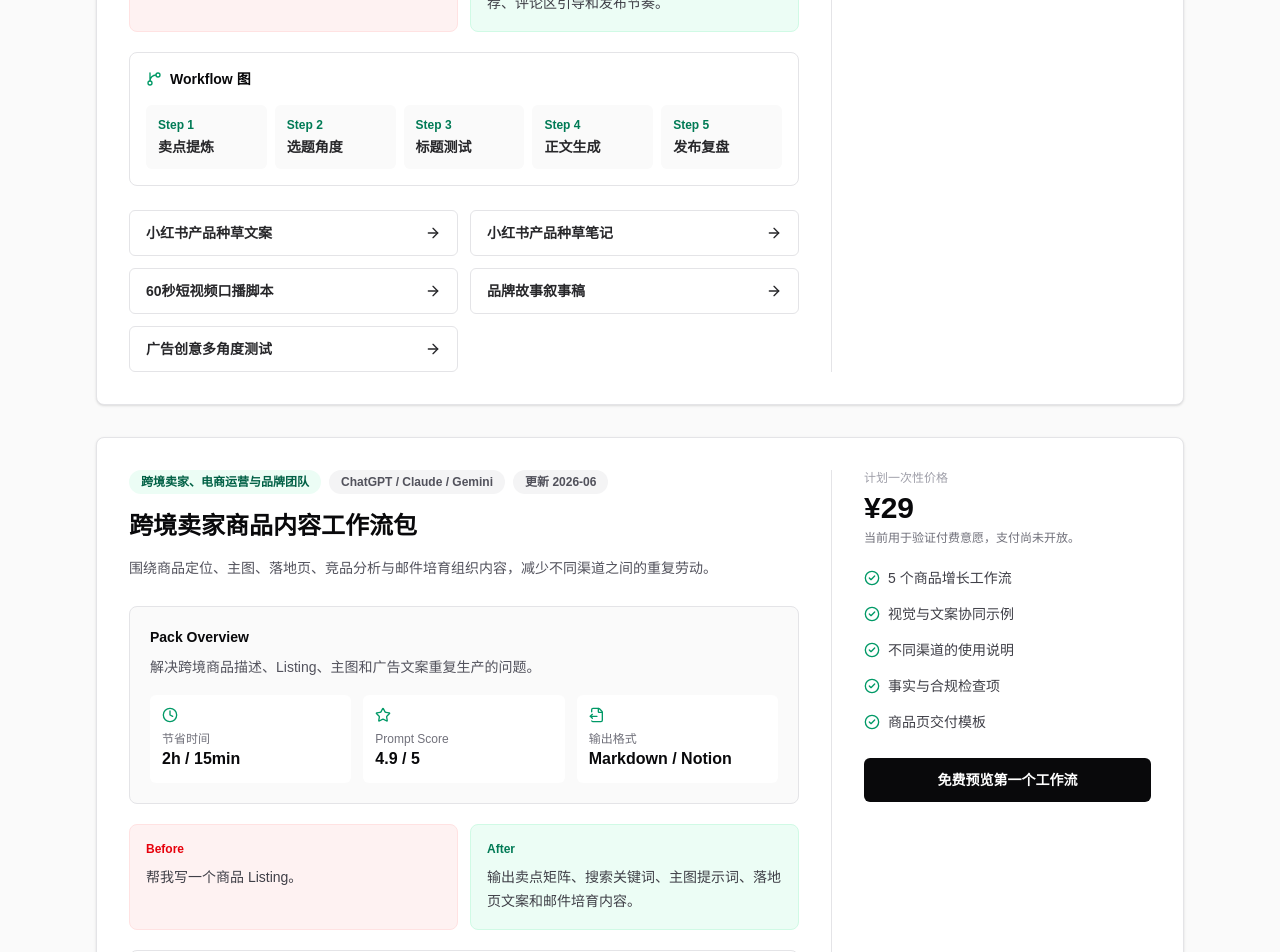
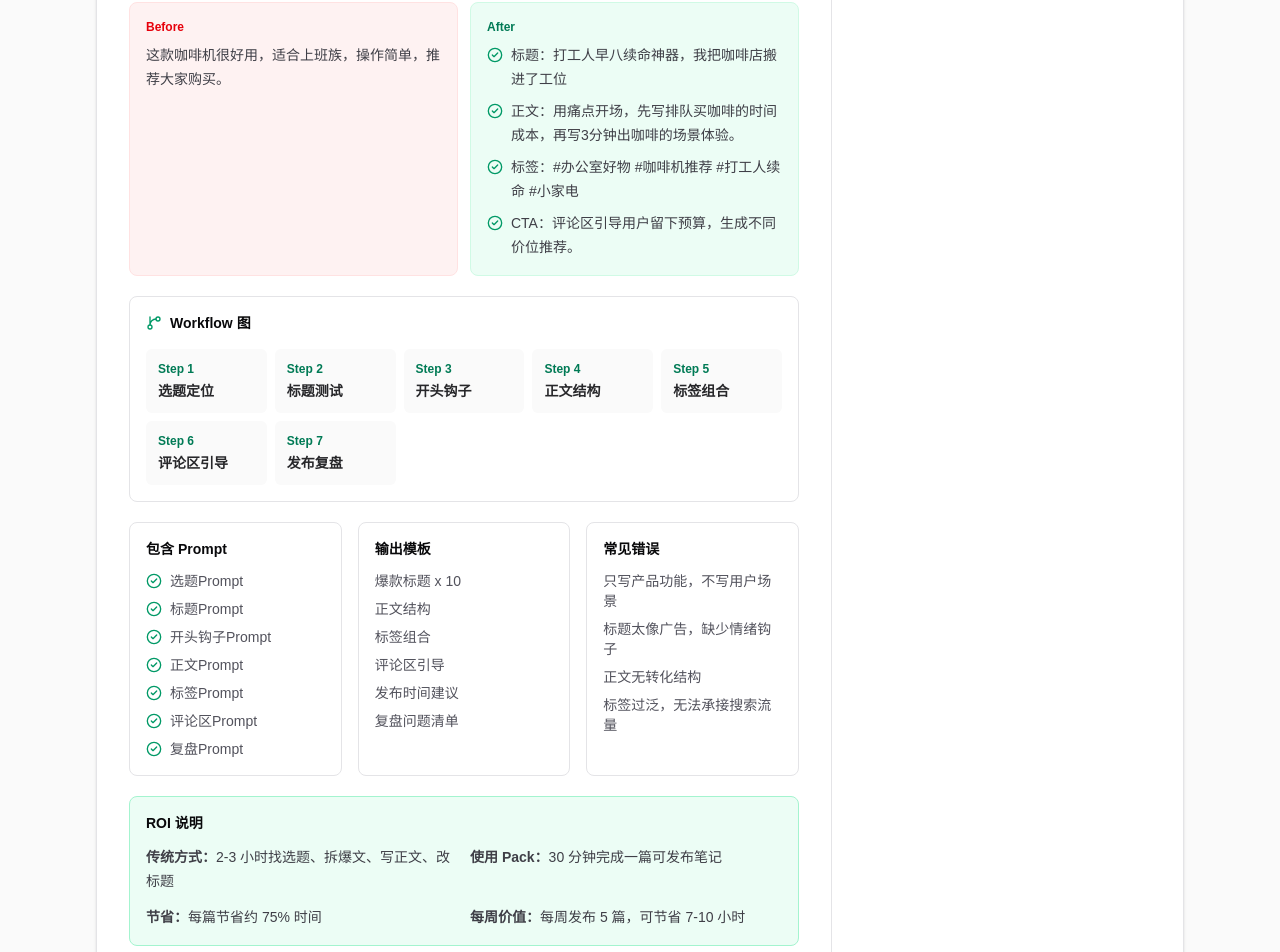
Before and after one commit to lyu20161226-beep/PromptHub, a Next.js app: page /packs in a window 1280 px wide. Shown: the part 1560-2512 px from the top of the page. Built offline with nearby package versions, Linux system fonts and the light colour scheme; no server answers.

Commit message:
deepen first three workflow packs

```diff
--- a/src/app/packs/page.tsx
+++ b/src/app/packs/page.tsx
@@ -2,6 +2,7 @@
 import Link from "next/link";
 import { ArrowRight, CheckCircle2, Clock, FileOutput, GitBranch, Star } from "lucide-react";
 import { workflowPacks } from "@/data/workflow-packs";
+import { packDeepDives } from "@/data/pack-deep-dives";
 import { getPromptById } from "@/lib/mock-prompts";
 
 export const metadata: Metadata = {
@@ -135,6 +136,7 @@
             {workflowPacks.map((pack) => {
               const prompts = pack.promptIds.map(getPromptById).filter(Boolean);
               const proof = packProof[pack.slug];
+              const deepDive = packDeepDives[pack.slug];
 
               return (
                 <article className="scroll-mt-24 rounded-lg border border-zinc-200 bg-white p-5 shadow-sm sm:p-8" id={pack.slug} key={pack.slug}>
@@ -152,11 +154,16 @@
                       <div className="mt-6 rounded-lg border border-zinc-200 bg-zinc-50 p-5">
                         <p className="text-sm font-bold text-zinc-950">Pack Overview</p>
                         <p className="mt-2 text-sm leading-6 text-zinc-600">{proof.problem}</p>
+                        {deepDive && (
+                          <p className="mt-3 rounded-md bg-white px-3 py-2 text-sm font-semibold text-emerald-800">
+                            目标：{deepDive.goal}
+                          </p>
+                        )}
                         <div className="mt-4 grid gap-3 sm:grid-cols-3">
                           <div className="rounded-md bg-white p-3">
                             <Clock className="h-4 w-4 text-emerald-600" aria-hidden="true" />
                             <p className="mt-2 text-xs text-zinc-500">节省时间</p>
-                            <p className="font-bold text-zinc-950">2h / 15min</p>
+                            <p className="font-bold text-zinc-950">{deepDive ? deepDive.roi.saved : "2h / 15min"}</p>
                           </div>
                           <div className="rounded-md bg-white p-3">
                             <Star className="h-4 w-4 text-emerald-600" aria-hidden="true" />
@@ -174,11 +181,22 @@
                       <div className="mt-5 grid gap-3 md:grid-cols-2">
                         <div className="rounded-lg border border-red-100 bg-red-50 p-4">
                           <p className="text-xs font-bold text-red-600">Before</p>
-                          <p className="mt-2 text-sm leading-6 text-zinc-700">{proof.before}</p>
+                          <p className="mt-2 text-sm leading-6 text-zinc-700">{deepDive?.beforeAfter.before ?? proof.before}</p>
                         </div>
                         <div className="rounded-lg border border-emerald-100 bg-emerald-50 p-4">
                           <p className="text-xs font-bold text-emerald-700">After</p>
-                          <p className="mt-2 text-sm leading-6 text-zinc-700">{proof.after}</p>
+                          {deepDive ? (
+                            <ul className="mt-2 space-y-2 text-sm leading-6 text-zinc-700">
+                              {deepDive.beforeAfter.after.map((item) => (
+                                <li className="flex gap-2" key={item}>
+                                  <CheckCircle2 className="mt-1 h-4 w-4 shrink-0 text-emerald-600" aria-hidden="true" />
+                                  <span>{item}</span>
+                                </li>
+                              ))}
+                            </ul>
+                          ) : (
+                            <p className="mt-2 text-sm leading-6 text-zinc-700">{proof.after}</p>
+                          )}
                         </div>
                       </div>
 
@@ -188,7 +206,7 @@
                           Workflow 图
                         </div>
                         <div className="mt-4 grid gap-2 md:grid-cols-5">
-                          {proof.workflow.map((step, index) => (
+                          {(deepDive?.fullWorkflow ?? proof.workflow).map((step, index) => (
                             <div className="rounded-md bg-zinc-50 p-3" key={step}>
                               <p className="text-xs font-bold text-emerald-700">Step {index + 1}</p>
                               <p className="mt-1 text-sm font-semibold text-zinc-800">{step}</p>
@@ -196,6 +214,50 @@
                           ))}
                         </div>
                       </div>
+
+                      {deepDive && (
+                        <div className="mt-5 grid gap-4 lg:grid-cols-3">
+                          <div className="rounded-lg border border-zinc-200 bg-white p-4">
+                            <p className="text-sm font-bold text-zinc-950">包含 Prompt</p>
+                            <ul className="mt-3 space-y-2 text-sm text-zinc-600">
+                              {deepDive.prompts.map((item) => (
+                                <li className="flex gap-2" key={item}>
+                                  <CheckCircle2 className="mt-0.5 h-4 w-4 shrink-0 text-emerald-600" aria-hidden="true" />
+                                  <span>{item}</span>
+                                </li>
+                              ))}
+                            </ul>
+                          </div>
+                          <div className="rounded-lg border border-zinc-200 bg-white p-4">
+                            <p className="text-sm font-bold text-zinc-950">输出模板</p>
+                            <ul className="mt-3 space-y-2 text-sm text-zinc-600">
+                              {deepDive.outputTemplate.map((item) => (
+                                <li key={item}>{item}</li>
+                              ))}
+                            </ul>
+                          </div>
+                          <div className="rounded-lg border border-zinc-200 bg-white p-4">
+                            <p className="text-sm font-bold text-zinc-950">常见错误</p>
+                            <ul className="mt-3 space-y-2 text-sm text-zinc-600">
+                              {deepDive.mistakes.map((item) => (
+                                <li key={item}>{item}</li>
+                              ))}
+                            </ul>
+                          </div>
+                        </div>
+                      )}
+
+                      {deepDive && (
+                        <div className="mt-5 rounded-lg border border-emerald-200 bg-emerald-50 p-4">
+                          <p className="text-sm font-bold text-zinc-950">ROI 说明</p>
+                          <div className="mt-3 grid gap-3 sm:grid-cols-2">
+                            <p className="text-sm leading-6 text-zinc-700"><strong>传统方式：</strong>{deepDive.roi.traditional}</p>
+                            <p className="text-sm leading-6 text-zinc-700"><strong>使用 Pack：</strong>{deepDive.roi.withPack}</p>
+                            <p className="text-sm leading-6 text-zinc-700"><strong>节省：</strong>{deepDive.roi.saved}</p>
+                            <p className="text-sm leading-6 text-zinc-700"><strong>每周价值：</strong>{deepDive.roi.weeklyValue}</p>
+                          </div>
+                        </div>
+                      )}
 
                       <div className="mt-6 grid gap-3 sm:grid-cols-2">
                         {prompts.map(
--- /dev/null
+++ b/src/data/pack-deep-dives.ts
@@ -0,0 +1,98 @@
+export type PackDeepDive = {
+  slug: string;
+  goal: string;
+  promise: string;
+  fullWorkflow: readonly string[];
+  prompts: readonly string[];
+  beforeAfter: {
+    input: string;
+    before: string;
+    after: readonly string[];
+  };
+  roi: {
+    traditional: string;
+    withPack: string;
+    saved: string;
+    weeklyValue: string;
+  };
+  outputTemplate: readonly string[];
+  mistakes: readonly string[];
+};
+
+export const packDeepDives: Record<string, PackDeepDive> = {
+  "xiaohongshu-growth": {
+    slug: "xiaohongshu-growth",
+    goal: "帮助用户 30 分钟完成一篇可发布的小红书爆款笔记。",
+    promise: "从选题、标题、正文、标签、评论区到复盘，形成完整内容生产闭环。",
+    fullWorkflow: ["选题定位", "标题测试", "开头钩子", "正文结构", "标签组合", "评论区引导", "发布复盘"],
+    prompts: ["选题Prompt", "标题Prompt", "开头钩子Prompt", "正文Prompt", "标签Prompt", "评论区Prompt", "复盘Prompt"],
+    beforeAfter: {
+      input: "产品：便携咖啡机；用户：办公室白领；卖点：3分钟出咖啡、免安装、适合工位。",
+      before: "这款咖啡机很好用，适合上班族，操作简单，推荐大家购买。",
+      after: [
+        "标题：打工人早八续命神器，我把咖啡店搬进了工位",
+        "正文：用痛点开场，先写排队买咖啡的时间成本，再写3分钟出咖啡的场景体验。",
+        "标签：#办公室好物 #咖啡机推荐 #打工人续命 #小家电",
+        "CTA：评论区引导用户留下预算，生成不同价位推荐。"
+      ]
+    },
+    roi: {
+      traditional: "2-3 小时找选题、拆爆文、写正文、改标题",
+      withPack: "30 分钟完成一篇可发布笔记",
+      saved: "每篇节省约 75% 时间",
+      weeklyValue: "每周发布 5 篇，可节省 7-10 小时"
+    },
+    outputTemplate: ["爆款标题 x 10", "正文结构", "标签组合", "评论区引导", "发布时间建议", "复盘问题清单"],
+    mistakes: ["只写产品功能，不写用户场景", "标题太像广告，缺少情绪钩子", "正文无转化结构", "标签过泛，无法承接搜索流量"]
+  },
+  "cross-border-commerce": {
+    slug: "cross-border-commerce",
+    goal: "帮助跨境卖家把一个商品快速拆成 Listing、主图、广告和售后内容。",
+    promise: "从关键词到 Review 回复，覆盖商品页每天都会用到的核心内容资产。",
+    fullWorkflow: ["关键词分析", "标题生成", "Bullet Points", "A+ Content", "广告文案", "Review回复"],
+    prompts: ["关键词Prompt", "标题Prompt", "五点描述Prompt", "A+内容Prompt", "广告文案Prompt", "Review回复Prompt"],
+    beforeAfter: {
+      input: "产品：无线降噪耳机；市场：美国；卖点：低延迟、长续航、通勤降噪。",
+      before: "Wireless headphones with noise cancelling, long battery life and good sound quality.",
+      after: [
+        "Title：Wireless Noise Cancelling Earbuds for Commuting, Low Latency Bluetooth Headphones with 36H Battery",
+        "Bullet：按照通勤、会议、运动三个场景组织卖点，而不是堆功能词。",
+        "A+：输出模块标题、图片说明、对比表和FAQ。",
+        "Review：区分物流、质量、使用误解三类回复模板。"
+      ]
+    },
+    roi: {
+      traditional: "1 天完成商品页初稿，反复切换关键词、文案和视觉需求",
+      withPack: "90 分钟完成第一版 Listing + 主图需求 + 广告文案",
+      saved: "每个 SKU 节省约 6 小时",
+      weeklyValue: "每周上新 3 个 SKU，可节省 18 小时"
+    },
+    outputTemplate: ["关键词簇", "Amazon 标题", "Bullet Points", "A+ Content 模块", "广告文案", "Review 回复模板"],
+    mistakes: ["标题堆关键词导致可读性差", "Bullet只写参数，不写场景利益", "A+内容缺少视觉说明", "Review回复过度承诺，带来合规风险"]
+  },
+  "indie-product-research": {
+    slug: "indie-product-research",
+    goal: "帮助独立开发者从想法出发，完成市场验证、竞品分析、Landing Page、定价和冷启动。",
+    promise: "降低只凭直觉做产品的风险，把一个 Idea 变成可验证的 30 天 MVP 计划。",
+    fullWorkflow: ["Idea", "市场验证", "竞品分析", "Landing Page", "定价", "冷启动营销"],
+    prompts: ["Idea筛选Prompt", "市场验证Prompt", "竞品分析Prompt", "Landing Page Prompt", "定价Prompt", "冷启动营销Prompt"],
+    beforeAfter: {
+      input: "想法：给自由职业者做一个 AI 合同审查工具；目标：英文市场；预算：低成本验证。",
+      before: "这个想法不错，可以做一个网站，然后推广给自由职业者。",
+      after: [
+        "市场验证：先验证高频痛点是付款条款、责任边界还是版权归属。",
+        "竞品分析：拆解 LegalZoom、DocuSign、独立AI合同工具的定价和入口。",
+        "Landing Page：输出首屏标题、3个痛点模块、等待名单CTA。",
+        "冷启动：列出 Reddit、Indie Hackers、LinkedIn 的 14 天发帖计划。"
+      ]
+    },
+    roi: {
+      traditional: "1-2 周做零散调研，容易陷入做功能而不是验证需求",
+      withPack: "半天完成验证框架和 Landing Page 初稿",
+      saved: "验证阶段节省 3-5 天",
+      weeklyValue: "减少错误 MVP 方向，避免数周开发浪费"
+    },
+    outputTemplate: ["用户画像", "竞品矩阵", "差异化机会", "Landing Page 文案", "定价假设", "30天冷启动计划"],
+    mistakes: ["先写代码，后找用户", "竞品分析只看功能，不看获客和定价", "Landing Page 没有明确等待名单CTA", "定价没有和目标用户预算匹配"]
+  }
+};
--- a/src/data/workflow-packs.ts
+++ b/src/data/workflow-packs.ts
@@ -16,22 +16,22 @@
     title: "小红书爆款内容工作流包",
     shortTitle: "小红书爆文包",
     audience: "品牌运营、自媒体与小商家",
-    description: "从产品卖点提炼、标题测试到正文与短视频脚本，完成一套可复用的小红书内容生产流程。",
-    price: 19,
+    description: "帮助用户 30 分钟完成一篇可发布的小红书爆款笔记，从选题、标题、正文、标签到评论区和复盘形成完整闭环。",
+    price: 9,
     icon: "social",
     promptIds: ["chatgpt-001", "writing-001", "writing-003", "writing-004", "marketing-005"],
-    includes: ["5 个原创内容工作流", "示例输入与结构化输出", "标题与正文使用场景", "常见空泛表达避坑清单", "可直接改写的发布模板"]
+    includes: ["7 个小红书内容 Prompt", "Before/After 示例", "爆款标题与正文模板", "评论区引导模板", "发布复盘清单"]
   },
   {
     slug: "cross-border-commerce",
     title: "跨境卖家商品内容工作流包",
     shortTitle: "跨境商品文案包",
     audience: "跨境卖家、电商运营与品牌团队",
-    description: "围绕商品定位、主图、落地页、竞品分析与邮件培育组织内容，减少不同渠道之间的重复劳动。",
+    description: "围绕关键词、标题、Bullet Points、A+ Content、广告文案和 Review 回复，完成跨境卖家每天都会用的商品内容资产。",
     price: 29,
     icon: "commerce",
     promptIds: ["visual-001", "midjourney-001", "marketing-002", "marketing-003", "marketing-004"],
-    includes: ["5 个商品增长工作流", "视觉与文案协同示例", "不同渠道的使用说明", "事实与合规检查项", "商品页交付模板"]
+    includes: ["6 个跨境商品 Prompt", "Amazon Listing 输出模板", "A+ Content 模块模板", "广告文案模板", "Review 回复与合规避坑"]
   },
   {
     slug: "teacher-lesson",
@@ -60,11 +60,11 @@
     title: "独立开发者产品调研工作流包",
     shortTitle: "产品调研包",
     audience: "独立开发者、产品经理与创业者",
-    description: "从竞品、用户访谈和市场定位出发，再连接落地页与决策记录，降低只凭直觉做产品的风险。",
+    description: "从 Idea、市场验证、竞品分析、Landing Page、定价到冷启动营销，帮助独立开发者把想法变成可验证的 MVP。",
     price: 29,
     icon: "research",
     promptIds: ["chatgpt-005", "chatgpt-006", "marketing-003", "marketing-002", "office-005"],
-    includes: ["5 个产品验证工作流", "访谈与分析示例", "定性研究使用场景", "证据不足与幻觉提醒", "产品机会评估模板"]
+    includes: ["6 个产品验证 Prompt", "竞品矩阵模板", "用户访谈问题库", "Landing Page 文案模板", "30 天冷启动计划"]
   },
   {
     slug: "ai-visual-style",
```
